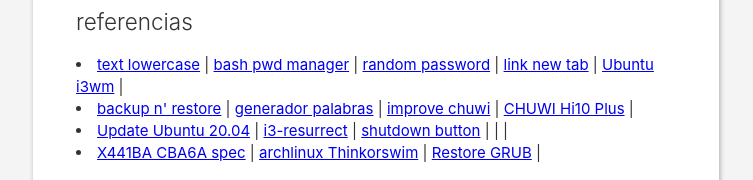
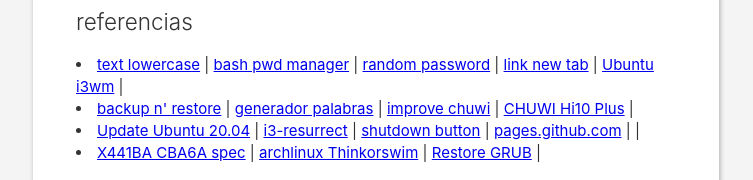
Before and after one commit to ichozxc/ichozxc.github.io, a plain HTML site: page index.html in a window 1280 px wide. Shown: the part 1200-1380 px from the top of the page, without its empty margins (9-762 px from the left). Drawn offline with Linux system fonts and the light colour scheme.

Commit message:
commit #346

```diff
--- a/index.html
+++ b/index.html
@@ -212,7 +212,7 @@
     <li> <a href="https://linuxhint.com/update_ubuntu_2004_command_line/">Update Ubuntu 20.04</a> |
          <a href="https://github.com/JonnyHaystack/i3-resurrect">i3-resurrect</a> |
          <a href="https://www.youtube.com/watch?v=I88UMoRpK_o">shutdown button</a> |
-         <a href=""></a> |
+         <a href="https://pages.github.com/">pages.github.com</a> |
          <a href=""></a> |
     </li>
 
```
